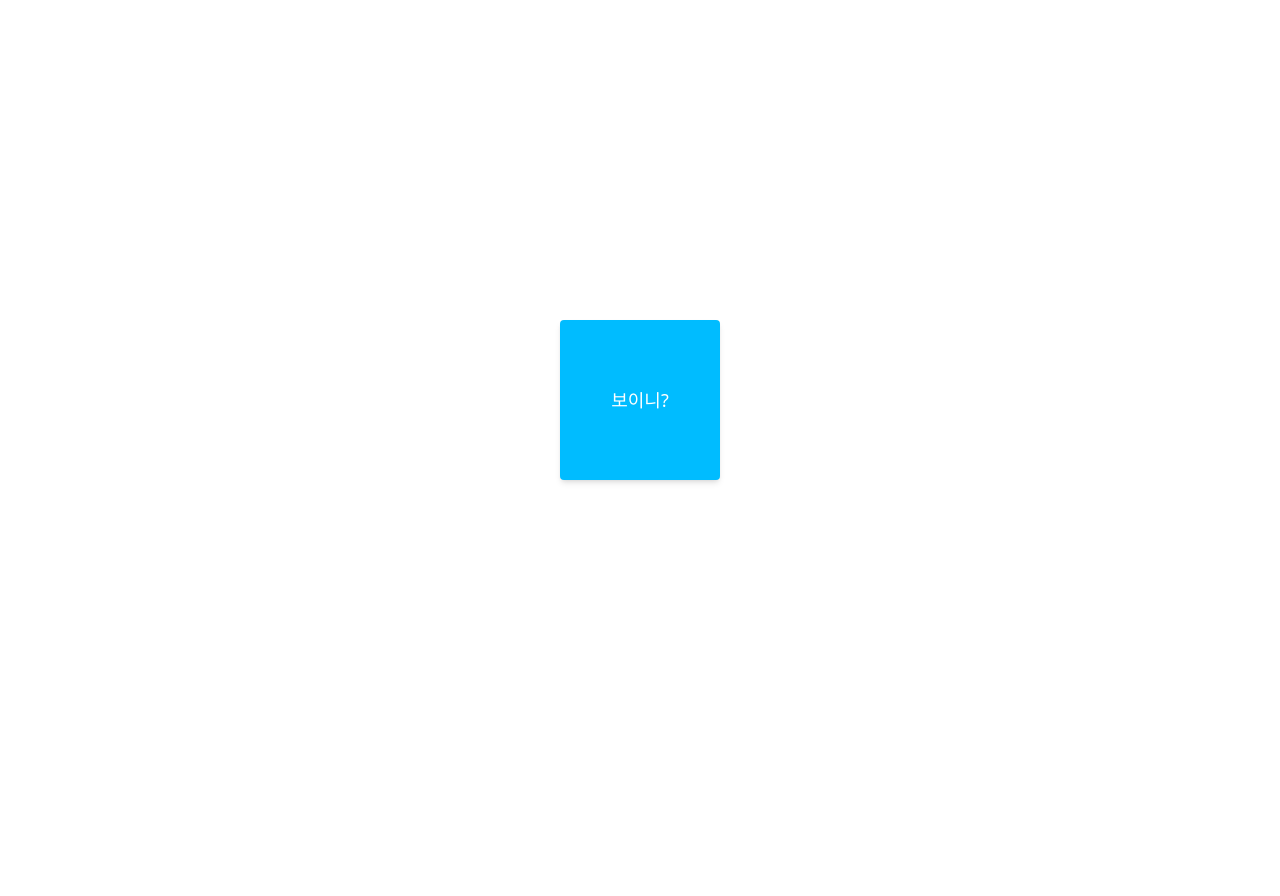
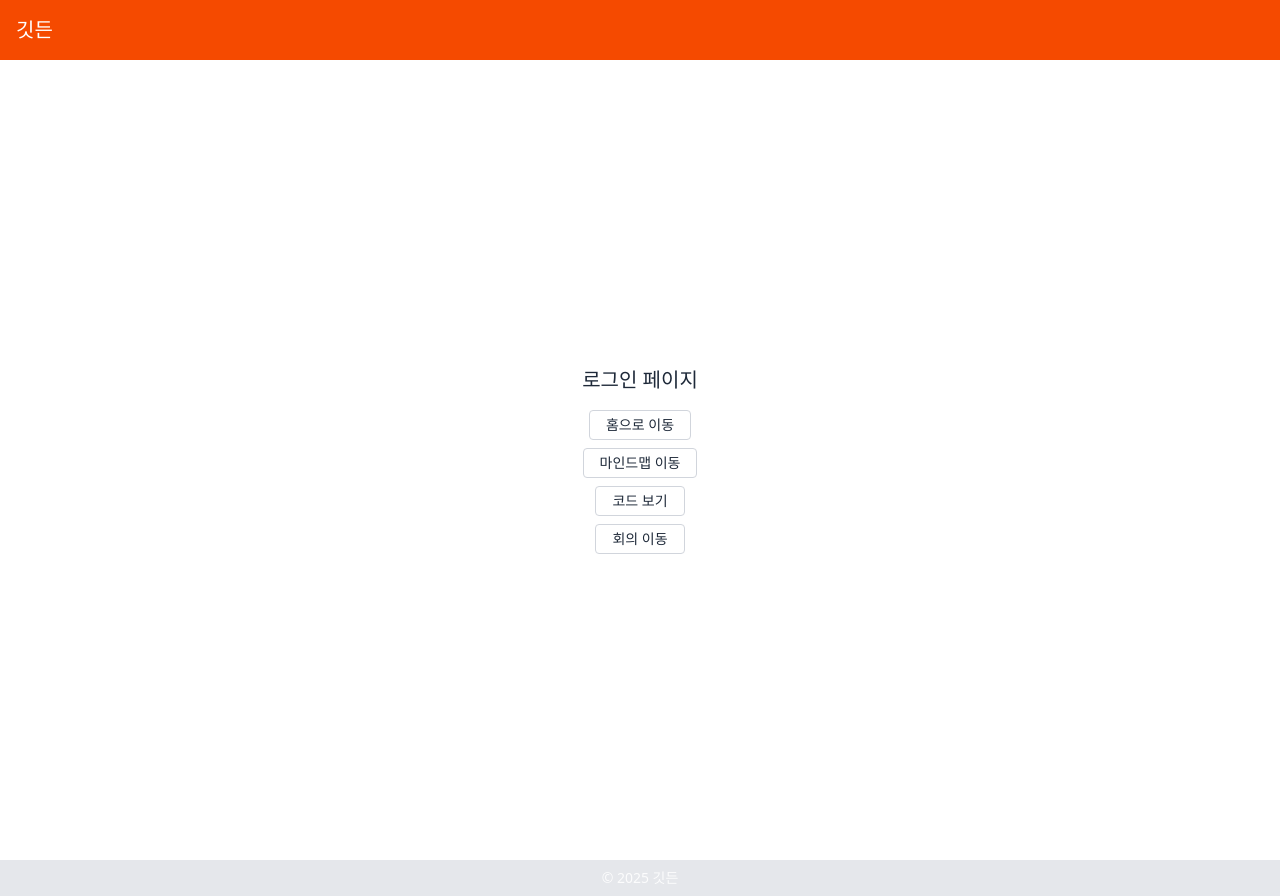
Before and after one commit to Gitdeun/gitdeun-FE, a React (Vite) app: page /login in a window 1280 px wide. Before the commit the page ends 800 px from the top, so only its background shows below. Built offline with nearby package versions, Linux system fonts and the light colour scheme.

Commit message:
feat : 라우터 설정

```diff
--- a/src/App.tsx
+++ b/src/App.tsx
@@ -1,12 +1,24 @@
-//App.tsx
+import { Routes, Route, Navigate } from "react-router-dom";
+import Home from "./pages/home/Home";
+import Login from "./pages/login/Login";
+import Mindmap from "./pages/mindmap/Map";
+import Code from "./pages/code/Code";
+import Meeting from "./pages/meeting/MeetingRoom";
+import Layout from "./layouts/Layout";
+
 function App() {
   return (
-    <div className="flex items-center justify-center w-screen h-screen bg-white">
-      <div className="w-40 h-40 flex items-center justify-center bg-sky-400 text-white text-lg shadow-md rounded">
-        보이니?
-      </div>
-    </div>
+    <Routes>
+      <Route path="/" element={<Navigate to="/login" />} />
+      <Route element={<Layout />}>
+        <Route path="login" element={<Login />} />
+        <Route path="home" element={<Home />} />
+        <Route path="mindmap/:id" element={<Mindmap />} />
+        <Route path="code" element={<Code />} />
+        <Route path="meeting" element={<Meeting />} />
+      </Route>
+    </Routes>
   );
 }
 
-export default App
+export default App;
--- a/src/layouts/Layout.tsx
+++ b/src/layouts/Layout.tsx
@@ -1,13 +1,20 @@
+// layouts/Layout.tsx
 import { Outlet } from "react-router-dom";
 
-export function Layout() {
+export default function Layout() {
   return (
-    <div>
-      <header>GitVisualMind Header</header>
-      <main>
+    <div className="min-h-screen flex flex-col">
+      <header className="bg-orange-600 text-white p-4 text-xl font-semibold">
+        깃든
+      </header>
+
+      <main className="flex-1">
         <Outlet />
       </main>
-      <footer>© 2025 GitVisualMind</footer>
+
+      <footer className="bg-gray-200 text-center py-2 text-sm">
+        © 2025 깃든
+      </footer>
     </div>
   );
 }
--- a/src/main.tsx
+++ b/src/main.tsx
@@ -1,13 +1,16 @@
 import { StrictMode } from 'react'
 import { createRoot } from 'react-dom/client'
+import { BrowserRouter } from 'react-router-dom'
+import { MantineProvider } from '@mantine/core'
+import App from './App.tsx'
 import './index.css'
-import App from './App.tsx'
-import { MantineProvider } from '@mantine/core'
 
 createRoot(document.getElementById('root')!).render(
   <StrictMode>
-    <MantineProvider theme={{}}>
-      <App />
-    </MantineProvider>
-  </StrictMode>,
+    <BrowserRouter>
+      <MantineProvider theme={{}}>
+        <App />
+      </MantineProvider>
+    </BrowserRouter>
+  </StrictMode>
 )
--- a/src/pages/code/Code.tsx
+++ b/src/pages/code/Code.tsx
@@ -1,9 +1,8 @@
-export function SampleCode() {
+export default function Code() {
   return (
-    <pre>
-      {`function hello() {
-  console.log("Hello GitVisualMind");
-}`}
-    </pre>
+    <div className="p-8">
+      <h2 className="text-xl font-bold text-black-800">코드 페이지</h2>
+      <p className="text-gray-600">코드 자잘하게 보여주는 공간</p>
+    </div>
   );
 }
--- a/src/pages/home/Home.jsx
+++ /dev/null
@@ -1,8 +0,0 @@
-export default function Home() {
-  return (
-    <div>
-      <h2>홈 페이지</h2>
-      <p>링크 및 주요 기능 소개</p>
-    </div>
-  );
-}
--- /dev/null
+++ b/src/pages/home/Home.tsx
@@ -0,0 +1,8 @@
+export default function Home() {
+  return (
+    <div className="p-8">
+      <h2 className="text-xl font-bold text-black-800">홈 페이지</h2>
+      <p className="text-gray-600">여기는 로그인 후 접근하는 Home입니다.</p>
+    </div>
+  );
+}
--- a/src/pages/login/Login.tsx
+++ b/src/pages/login/Login.tsx
@@ -1,8 +1,39 @@
+import { useNavigate } from "react-router-dom";
+
 export default function Login() {
+  const navigate = useNavigate();
+
   return (
-    <div>
-      <h2>로그인 페이지</h2>
-      <button>로그인</button>
+    <div className="flex flex-col items-center justify-center min-h-screen bg-white space-y-2">
+      <h2 className="text-xl font-semibold text-gray-800 mb-4">로그인 페이지</h2>
+
+      <button
+        onClick={() => navigate("/home")}
+        className="px-4 py-1 border border-gray-300 rounded text-sm text-gray-800 hover:bg-gray-100"
+      >
+        홈으로 이동
+      </button>
+
+      <button
+        onClick={() => navigate("/mindmap/123")}
+        className="px-4 py-1 border border-gray-300 rounded text-sm text-gray-800 hover:bg-gray-100"
+      >
+        마인드맵 이동
+      </button>
+
+      <button
+        onClick={() => navigate("/code")}
+        className="px-4 py-1 border border-gray-300 rounded text-sm text-gray-800 hover:bg-gray-100"
+      >
+        코드 보기
+      </button>
+
+      <button
+        onClick={() => navigate("/meeting")}
+        className="px-4 py-1 border border-gray-300 rounded text-sm text-gray-800 hover:bg-gray-100"
+      >
+        회의 이동
+      </button>
     </div>
   );
 }
--- a/src/pages/meeting/MeetingRoom.tsx
+++ b/src/pages/meeting/MeetingRoom.tsx
@@ -1,8 +1,8 @@
 export default function MeetingPage() {
   return (
-    <div>
-      <h2>회의실</h2>
-      <p>음성회의 및 AI 자동회의록 기능 구현 예정</p>
+    <div className="p-8 bg-sky-50 min-h-screen">
+      <h2 className="text-xl font-bold text-sky-700 mb-3">회의실</h2>
+      <p className="text-black-600">음성회의 및 AI 자동회의록 기능 구현 예정</p>
     </div>
   );
 }
--- a/src/pages/mindmap/Map.tsx
+++ b/src/pages/mindmap/Map.tsx
@@ -4,9 +4,9 @@ export default function MindMapView() {
   const { id } = useParams<{ id: string }>();
 
   return (
-    <div>
-      <h2>마인드맵 ID: {id}</h2>
-      <p>여기에 GoJS 혹은 다른 마인드맵 컴포넌트 렌더링</p>
+    <div className="p-8">
+      <h2 className="text-2xl font-bold text-blue-700">마인드맵 ID: {id}</h2>
+      <p className="mt-2 text-gray-600">여기에 GoJS 혹은 다른 마인드맵 컴포넌트 렌더링</p>
     </div>
   );
 }
```
